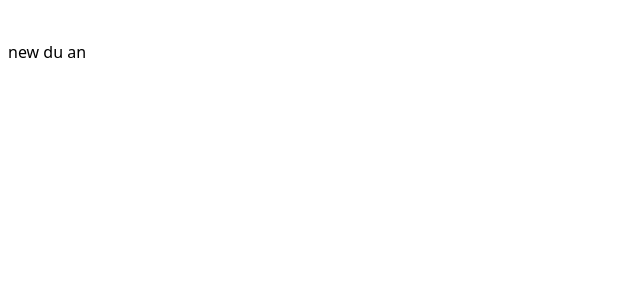
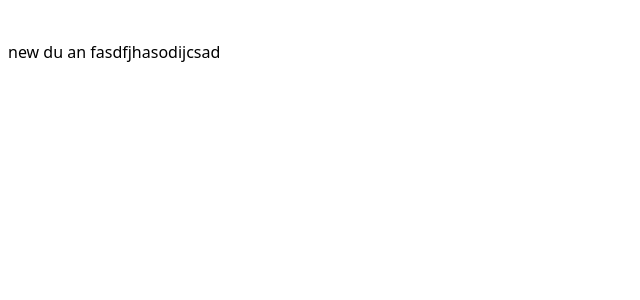
Before and after one commit to TuanDao-0110/MovieBooking, a React (Create React App) app: page / in a window 1280 px wide. Shown: the top 300 px of the page, without its empty margins (0-640 px from the left). Built offline with nearby package versions, Linux system fonts and the light colour scheme.

Commit message:
'change'

```diff
--- a/src/App.js
+++ b/src/App.js
@@ -5,7 +5,7 @@ import './App.css';
 function App() {
   return (
     <div className='px-2 my-10 mx-auto  box-border'>
-new du an
+new du an     fasdfjhasodijcsad
     </div>
 
 
```
